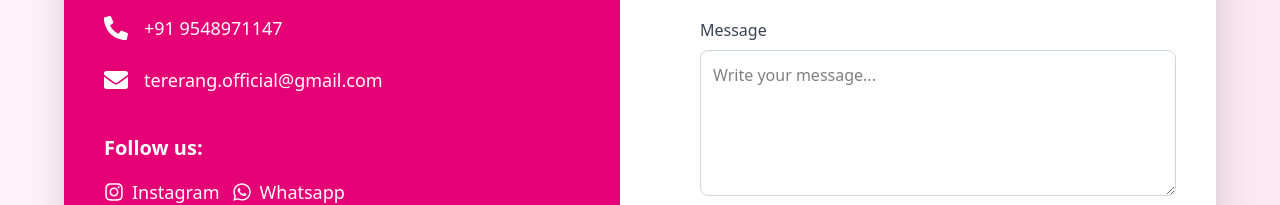
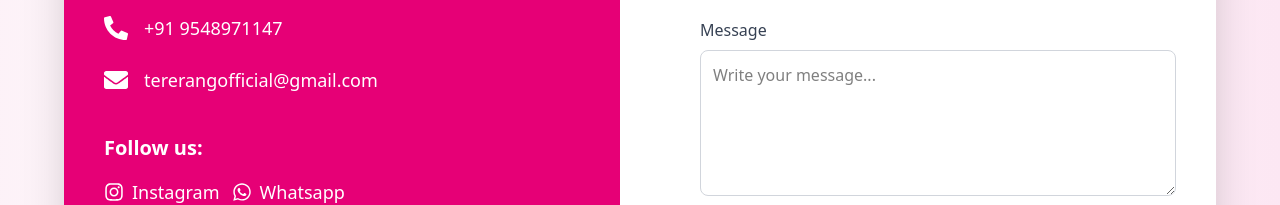
Before and after one commit to pratham-sarankar/tererang, a React (Vite) app: page /contact in a window 1280 px wide. Shown: the part 550-755 px from the top of the page. Built offline with nearby package versions, Linux system fonts and the light colour scheme; no server answers.

Commit message:
Fix mail everywhere.

```diff
--- a/src/components/Footer.jsx
+++ b/src/components/Footer.jsx
@@ -46,7 +46,7 @@ export const Footer = () => (
                 <ul className="space-y-3 text-gray-400 text-sm">
                     <li>📍 Moradabad, Uttar Pradesh, India</li>
                     <li>📞 +91 9548971147</li>
-                    <li>✉️ tererang.official@gmail.com</li>
+                    <li>✉️ tererangofficial@gmail.com</li>
                 </ul>
             </div>
         </div>
--- a/src/pages/Contact.jsx
+++ b/src/pages/Contact.jsx
@@ -92,7 +92,7 @@ const Contact = () => {
               </div>
               <div className="flex items-center gap-4">
                 <FaEnvelope className="text-2xl" />
-                <p>tererang.official@gmail.com</p>
+                <p>tererangofficial@gmail.com</p>
               </div>
             </div>
 
@@ -119,8 +119,8 @@ const Contact = () => {
 
             {submitStatus.message && (
               <div className={`mb-4 p-4 rounded-lg ${submitStatus.type === 'success'
-                  ? 'bg-green-100 text-green-800 border border-green-300'
-                  : 'bg-red-100 text-red-800 border border-red-300'
+                ? 'bg-green-100 text-green-800 border border-green-300'
+                : 'bg-red-100 text-red-800 border border-red-300'
                 }`}>
                 {submitStatus.message}
               </div>
--- a/src/pages/Privacy.jsx
+++ b/src/pages/Privacy.jsx
@@ -128,7 +128,7 @@ const PrivacyPolicy = () => {
                 <li>Withdraw consent where we rely on it</li>
               </ul>
               <p className="mt-4 leading-relaxed">
-                To exercise these rights, please contact us at <a href="mailto:tererang.official@gmail.com" className="text-pink-600 hover:text-pink-700 font-semibold">tererang.official@gmail.com</a>
+                To exercise these rights, please contact us at <a href="mailto:tererangofficial@gmail.com" className="text-pink-600 hover:text-pink-700 font-semibold">tererangofficial@gmail.com</a>
               </p>
             </div>
           </section>
@@ -180,7 +180,7 @@ const PrivacyPolicy = () => {
                 </p>
                 <p className="flex items-center">
                   <i className="fas fa-envelope text-pink-600 mr-3"></i>
-                  <a href="mailto:tererang.official@gmail.com" className="text-pink-600 hover:text-pink-700 font-semibold">tererang.official@gmail.com</a>
+                  <a href="mailto:tererangofficial@gmail.com" className="text-pink-600 hover:text-pink-700 font-semibold">tererangofficial@gmail.com</a>
                 </p>
               </div>
             </div>
--- a/src/products/AlwaysOffers.jsx
+++ b/src/products/AlwaysOffers.jsx
@@ -58,7 +58,7 @@ const Footer = () => (
                 <ul className="space-y-3 text-gray-400 text-sm">
                     <li>📍 D-268, Noida, India</li>
                     <li>📞 +91 8126742827</li>
-                    <li>✉️ tererang.official@gmail.com</li>
+                    <li>✉️ tererangofficial@gmail.com</li>
                     <li>🕒 Mon - Sat: 9:00 AM - 8:00 PM</li>
                 </ul>
             </div>
--- a/src/products/FaqPage.jsx
+++ b/src/products/FaqPage.jsx
@@ -21,7 +21,7 @@ const faqData = [
   },
   {
     question: "How can I contact Customer Support?",
-    answer: "You can email us anytime at **tererang.official@gmail.com**. We aim to respond to all inquiries within 24 hours. We are also planning to launch a live chat option on our website soon for immediate assistance!"
+    answer: "You can email us anytime at **tererangofficial@gmail.com**. We aim to respond to all inquiries within 24 hours. We are also planning to launch a live chat option on our website soon for immediate assistance!"
   },
 ];
 
@@ -115,7 +115,7 @@ const FaqPage = () => {
             Our dedicated support team is ready to assist you.
           </p>
           <a
-            href="mailto:tererang.official@gmail.com"
+            href="mailto:tererangofficial@gmail.com"
             className="inline-flex items-center px-6 py-3 bg-indigo-600 text-white font-semibold rounded-full
                        hover:bg-indigo-700 transition duration-300 shadow-lg hover:shadow-xl transform hover:scale-105"
           >
--- a/src/products/Shipping.jsx
+++ b/src/products/Shipping.jsx
@@ -289,7 +289,7 @@ const ShippingPolicy = () => {
                         <ul className="space-y-3 text-gray-400 text-sm">
                             <li>📍 D-268, Noida, India</li>
                             <li>📞 +91 8126742827</li>
-                            <li>✉️ tererang.official@gmail.com</li>
+                            <li>✉️ tererangofficial@gmail.com</li>
                             {/* <li>🕒 Mon - Sat: 9:00 AM - 8:00 PM</li> */}
                         </ul>
                     </div>
--- a/src/products/TermsPage.jsx
+++ b/src/products/TermsPage.jsx
@@ -79,7 +79,7 @@ const Footer = () => (
                 <ul className="space-y-3 text-gray-400 text-sm">
                     <li>📍 D-268, Noida, India</li>
                     <li>📞 +91 8126742827</li>
-                    <li>✉️ tererang.official@gmail.com</li>
+                    <li>✉️ tererangofficial@gmail.com</li>
                     <li>🕒 Mon - Sat: 9:00 AM - 8:00 PM</li>
                 </ul>
             </div>
```
Also changed, not shown: 2 other files (tests, documents, lock files or other folders).
